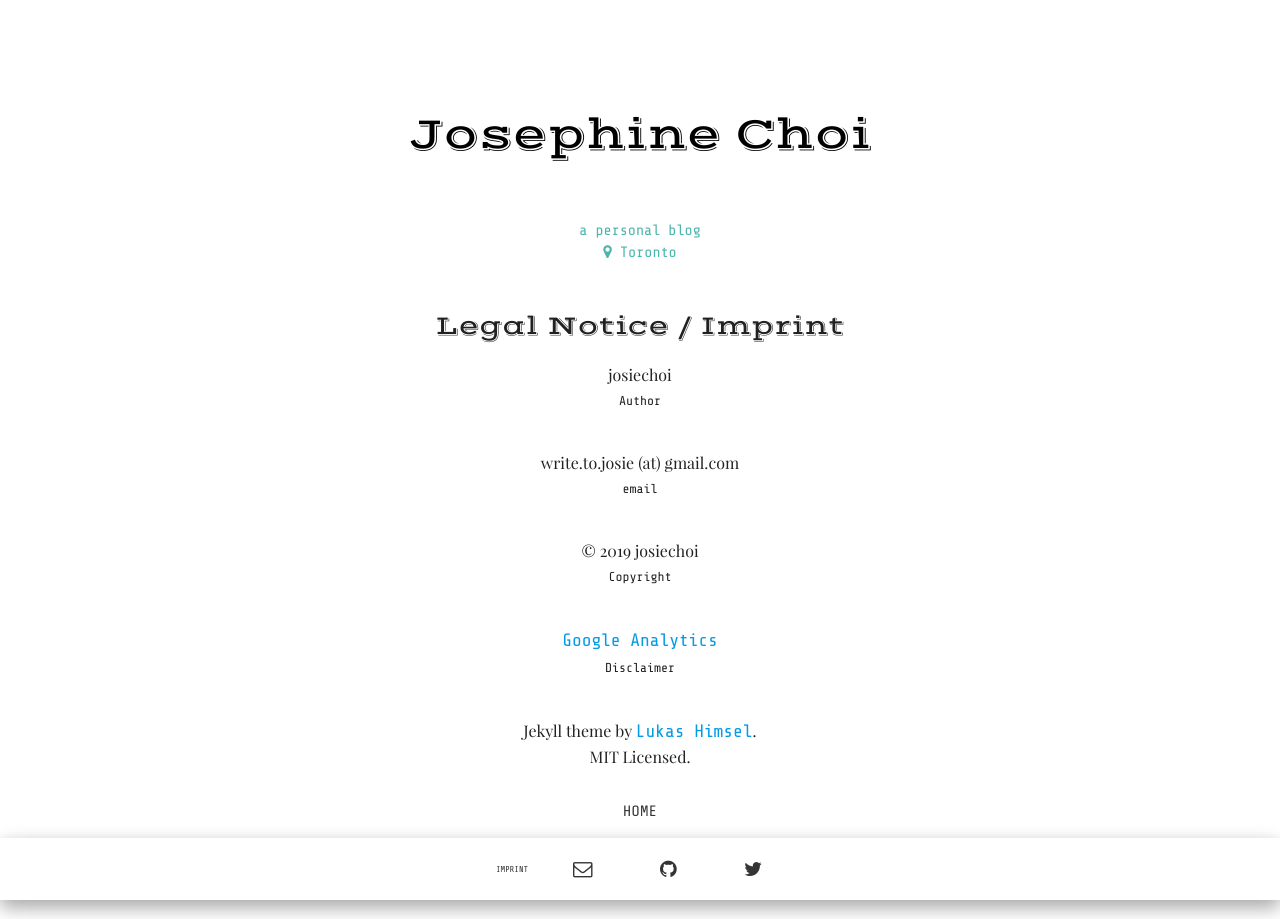
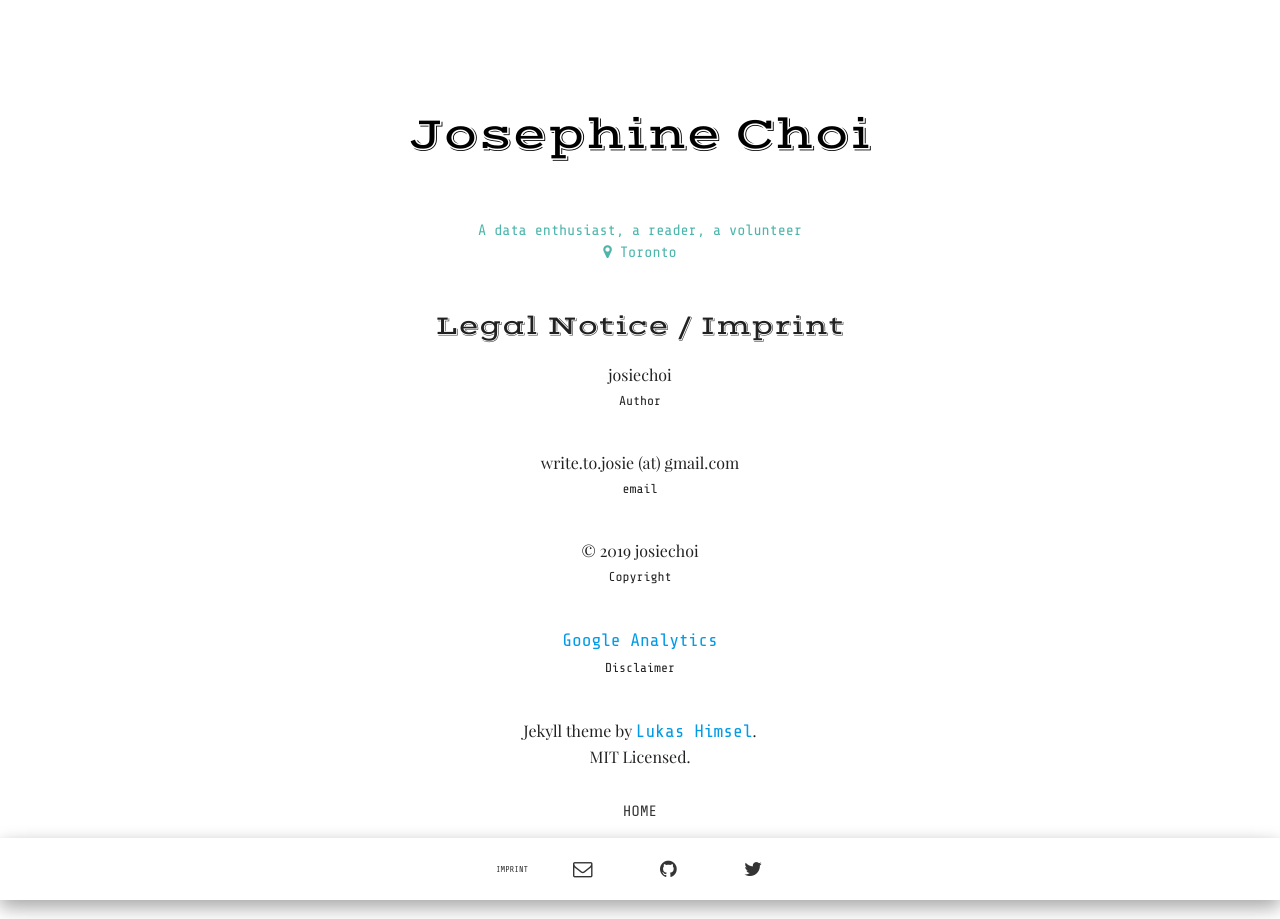
Before and after one commit to josiechoi/josiechoi.github.io, a Jekyll site: the page built from imprint.html, in a window 1280 px wide. Built offline with Jekyll 4.4.1, drawn with Linux system fonts in a browser that asks for light colours; some web fonts are replaced.

Commit message:
Update _config.yml

```diff
--- a/_config.yml
+++ b/_config.yml
@@ -1,6 +1,6 @@
 title: "Josephine Choi"
-description: "A data enthusiast, a reader, a volunteer"
-about: "a personal blog"
+description: "data, reader"
+about: "A data enthusiast, a reader, a volunteer"
 location: "Toronto"
 email: write.to.josie@gmail.com
 baseurl: "/material-theme"
```
